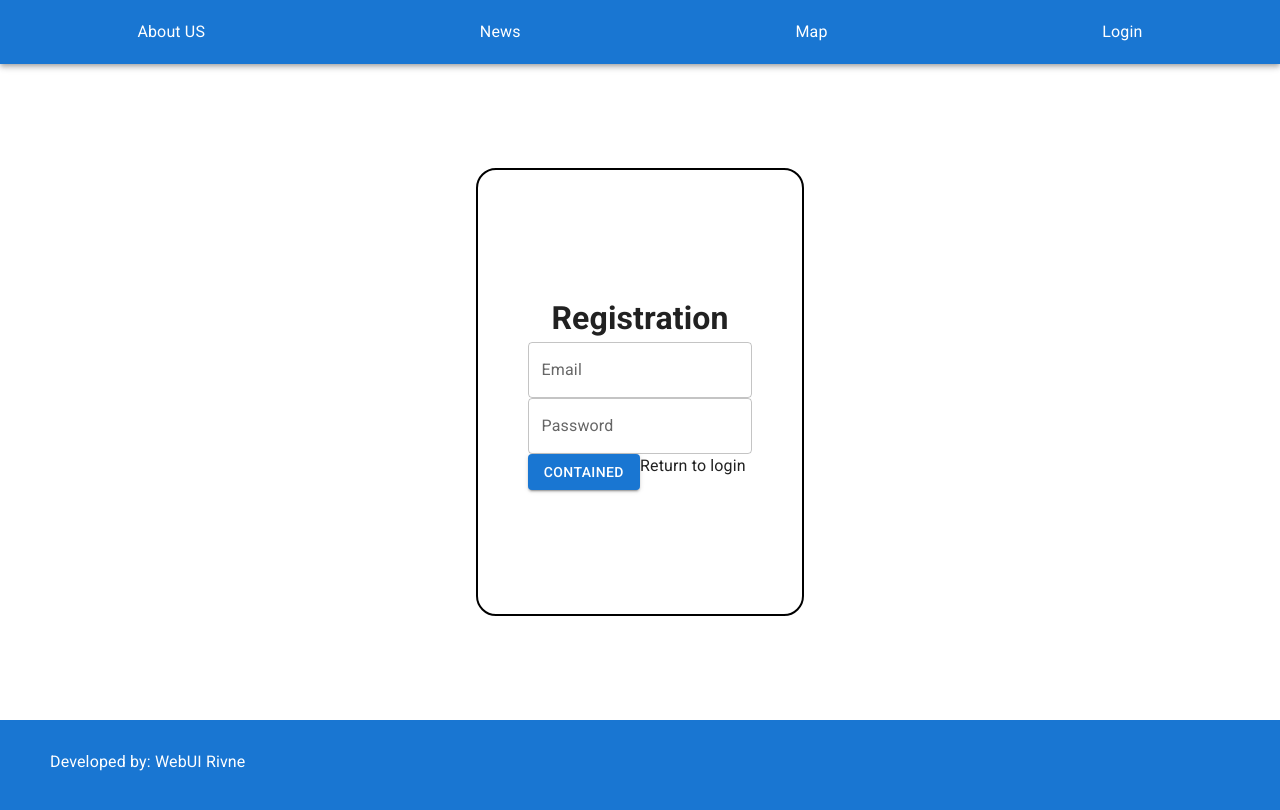
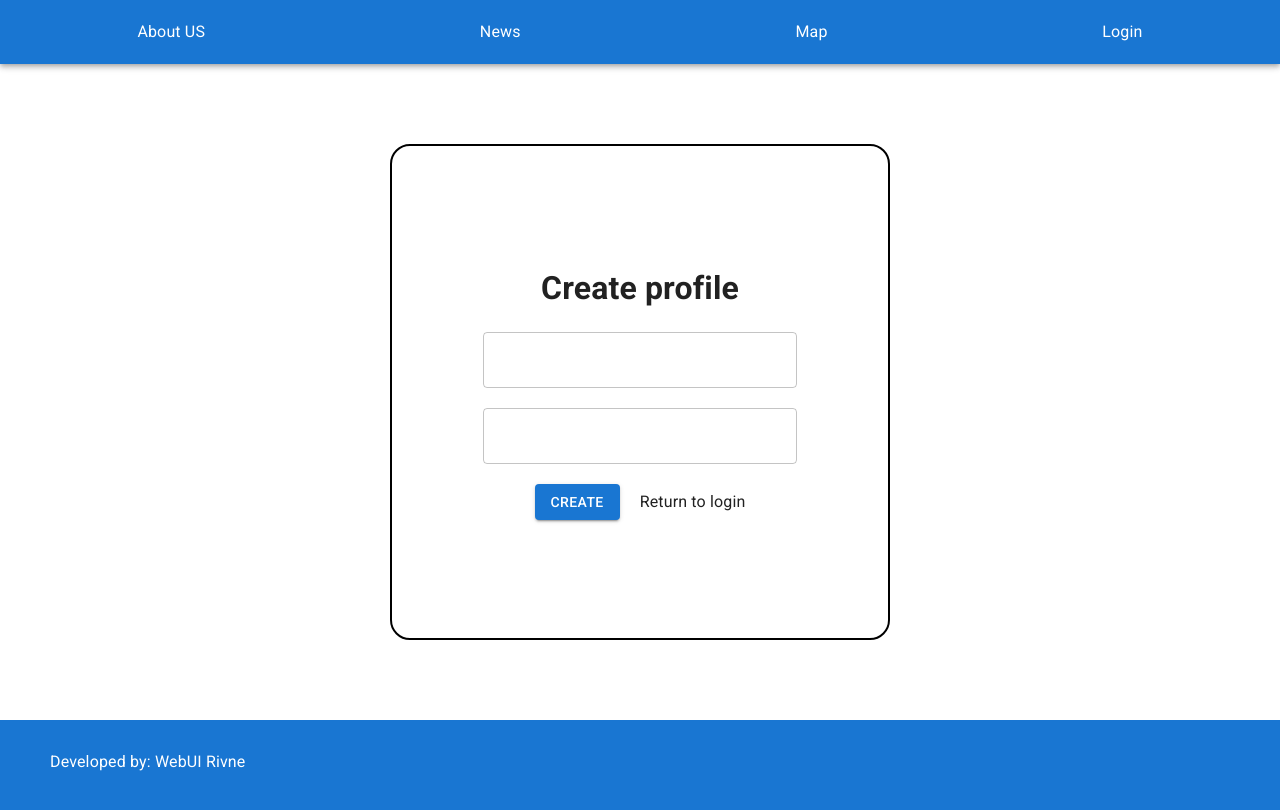
Before and after one commit to IT-Academy-Social-Projects-KRV/MapUA, a React (Create React App) app in the folder frontend/: page /registration in a window 1280 px wide. Shown: the top 810 px of the page. Built offline with nearby package versions, Linux system fonts and the light colour scheme.

Commit message:
Add registration layout

```diff
--- a/frontend/src/components/Registration/Registration.tsx
+++ b/frontend/src/components/Registration/Registration.tsx
@@ -2,32 +2,44 @@ import React from 'react';
 import { FormControl, TextField, Button } from '@mui/material';
 import {
   BorderForm,
-  RegistrationFormWrapper
+  RegistrationFormWrapper,
+  StyledSpan,
+  WrapButtonAndText
 } from 'components/Registration/styles';
+import { TextFieldWrap, WrapH1 } from 'components/ForgotPassword/styles';
 
 function Registration() {
   return (
     <RegistrationFormWrapper>
       <BorderForm>
-        <FormControl sx={{ width: '25ch' }}>
-          <h1 style={{ textAlign: 'center' }}>Registration</h1>
+        <FormControl sx={{ width: '35ch' }}>
+          <WrapH1>
+            <h1> Create profile</h1>
+          </WrapH1>
+
+          <TextFieldWrap>
             <TextField
               placeholder="Please enter your email"
               label="Email"
               autoComplete="current-email"
             />
+          </TextFieldWrap>
+
+          <TextFieldWrap>
             <TextField
               placeholder="Please enter your email"
               label="Password"
               type="password"
               autoComplete="current-password"
             />
-          <div style={{ display: 'flex' }}>
-            <Button variant="contained" style={{ width: '50%' }}>
-              Contained
-            </Button>
+          </TextFieldWrap>
+
+          <WrapButtonAndText>
+            <Button variant="contained">Create</Button>
+            <StyledSpan>
               <span>Return to login</span>
-          </div>
+            </StyledSpan>
+          </WrapButtonAndText>
         </FormControl>
       </BorderForm>
     </RegistrationFormWrapper>
--- a/frontend/src/components/Registration/styles.ts
+++ b/frontend/src/components/Registration/styles.ts
@@ -10,7 +10,18 @@ export const RegistrationFormWrapper = styled(Box)`
 
 export const BorderForm = styled(RegistrationFormWrapper)`
   border: 2px solid black;
-  padding: 50px;
-  height: 56vh;
+  height: 62vh;
   border-radius: 20px;
+  width: 500px;
 `;
+
+export const StyledSpan = styled(Box)`
+  margin-left: 20px;
+`;
+
+export const WrapButtonAndText = styled('div')`
+  display: flex;
+  margin-top: 20px;
+  justify-content: center;
+  align-items: center;
+`;
```
Lines whose indentation alone changed are shown as unchanged.
